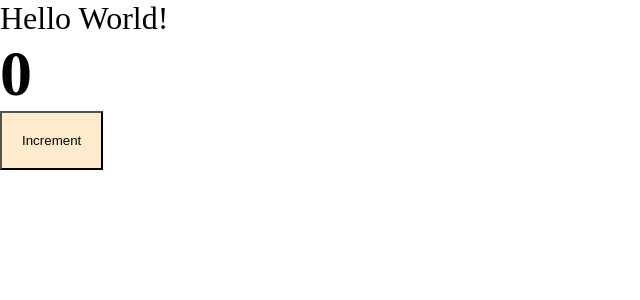
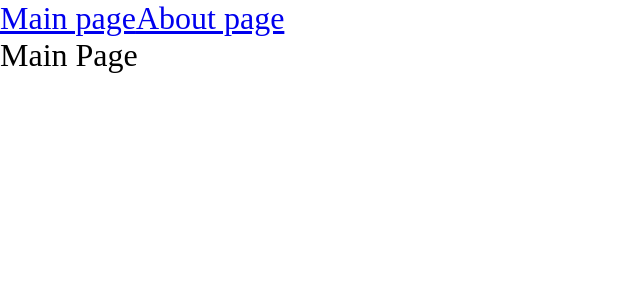
Before and after one commit to Daria0109/React-deep-course, a React app: page / in a window 1280 px wide. Shown: the top 300 px of the page, without its empty margins (0-640 px from the left). Built offline with nearby package versions, Linux system fonts and the light colour scheme.

Commit message:
Implemented React lazy loading and suspense

```diff
--- a/package.json
+++ b/package.json
@@ -15,6 +15,7 @@
     "@types/node": "^17.0.21",
     "@types/react": "^17.0.39",
     "@types/react-dom": "^17.0.11",
+    "@types/react-router-dom": "^5.3.3",
     "@types/webpack": "^5.28.0",
     "@types/webpack-dev-server": "^4.7.2",
     "css-loader": "^6.6.0",
@@ -32,6 +33,7 @@
   },
   "dependencies": {
     "react": "^17.0.2",
-    "react-dom": "^17.0.2"
+    "react-dom": "^17.0.2",
+    "react-router-dom": "^6.2.1"
   }
 }
--- a/src/components/App.tsx
+++ b/src/components/App.tsx
@@ -1,11 +1,21 @@
-import { Counter } from './Counter';
+import { Suspense } from 'react';
 import './../index.scss';
+import { Link, Route, Routes } from 'react-router-dom';
+import { AboutPageAsync } from '../pages/aboutPage/AboutPage.lazy';
+import { MainPageAsync } from '../pages/mainPage/MainPage.lazy';
+
 
 const App = () => {
 	return (
 		<div className="app">
-			<>Hello World!</>
-			<Counter />
+			<Link to="/">Main page</Link>
+			<Link to="/about">About page</Link>
+			<Suspense fallback={<div>Loading...</div>}>
+			<Routes>
+				<Route path="/about" element={<AboutPageAsync />} />
+				<Route path="/" element={<MainPageAsync />} />
+			</Routes>
+			</Suspense>
 		</div>
 	)
 };
--- a/src/index.tsx
+++ b/src/index.tsx
@@ -1,7 +1,10 @@
 import { render } from 'react-dom';
 import App from './components/App';
+import { BrowserRouter } from 'react-router-dom';
 
 render(
-	<App />,
+	<BrowserRouter>
+		<App />
+	</BrowserRouter>,
 	document.getElementById('root')
 );
--- /dev/null
+++ b/src/pages/aboutPage/AboutPage.lazy.tsx
@@ -0,0 +1,3 @@
+import { lazy } from 'react';
+
+export const AboutPageAsync = lazy(() => import('./AboutPage'));
--- /dev/null
+++ b/src/pages/aboutPage/AboutPage.tsx
@@ -0,0 +1,9 @@
+const AboutPage = (): JSX.Element => {
+	return (
+		<div>
+			About page
+		</div>
+	)
+}
+
+export default AboutPage;
--- /dev/null
+++ b/src/pages/mainPage/MainPage.lazy.tsx
@@ -0,0 +1,3 @@
+import { lazy } from 'react';
+
+export const MainPageAsync = lazy(() => import('./MainPage')) ;
--- /dev/null
+++ b/src/pages/mainPage/MainPage.tsx
@@ -0,0 +1,9 @@
+const MainPage = (): JSX.Element => {
+	return (
+		<div>
+			Main Page
+		</div>
+	)
+}
+
+export default MainPage;
--- a/tsconfig.json
+++ b/tsconfig.json
@@ -2,7 +2,7 @@
     "compilerOptions": {
         "outDir": "./dist/",
         "noImplicitAny": true,
-        "module": "es6",
+        "module": "esnext",
         "target": "es5",
         "jsx": "react-jsx",
         "allowJs": true,
```
Also changed, not shown: 3 other files (tests, documents, lock files or other folders).
